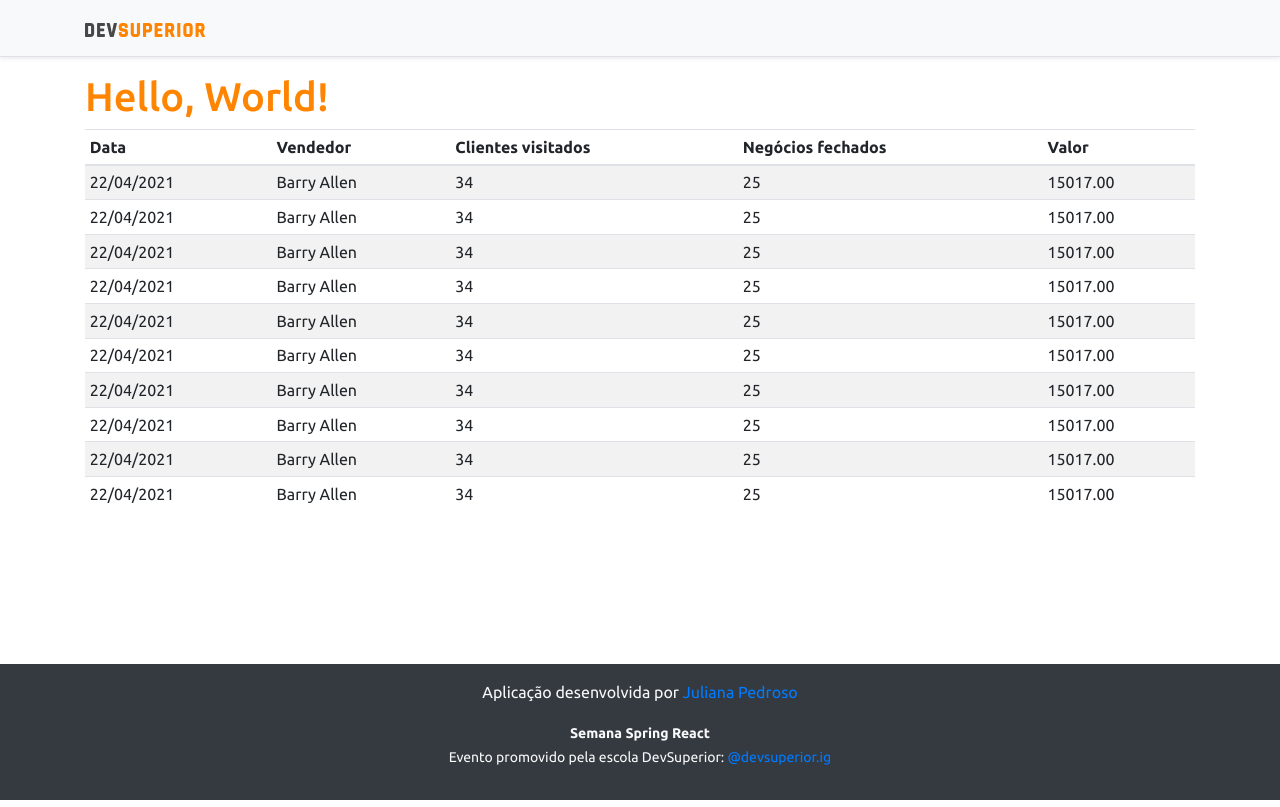
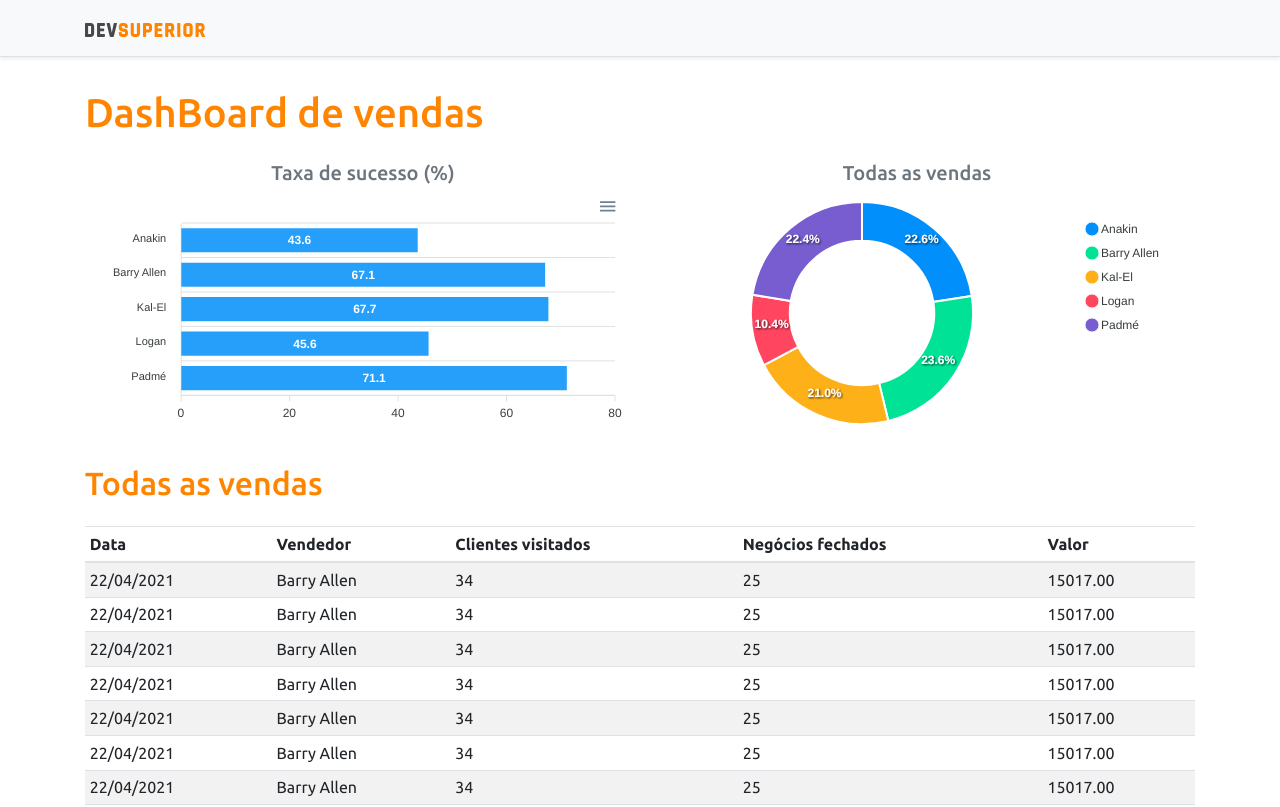
Before and after one commit to julianapedroso/ds-sales, a React (Create React App) app in the folder frontend/: page / in a window 1280 px wide. Shown: the top 807 px of the page. Built offline with nearby package versions, Linux system fonts and the light colour scheme.

Commit message:
componentes estáticos básicos

```diff
--- a/frontend/package.json
+++ b/frontend/package.json
@@ -12,10 +12,12 @@
     "@types/node": "^12.0.0",
     "@types/react": "^17.0.0",
     "@types/react-dom": "^17.0.0",
+    "apexcharts": "^3.26.1",
     "bootstrap": "^4.6.0",
     "jquery": "1.9.1",
     "popper.js": "^1.16.1",
     "react": "^17.0.2",
+    "react-apexcharts": "^1.3.9",
     "react-dom": "^17.0.2",
     "react-scripts": "4.0.3",
     "typescript": "^4.1.2",
--- a/frontend/public/index.html
+++ b/frontend/public/index.html
@@ -10,7 +10,7 @@
       content="Essa aplicação foi desenvolvida na Semana Spring React."
     />
 
-    <title>DS-Sales</title>
+    <title>DS Sales</title>
   </head>
   <body>
     <noscript>Você precisa habilitar o JavaScript para rodar esse app.</noscript>
--- a/frontend/src/App.tsx
+++ b/frontend/src/App.tsx
@@ -1,20 +1,37 @@
 import NavBar from "components/NavBar";
-import Footer from "components/Footer"
-import React from "react";
+import Footer from "components/Footer";
 import DataTable from "components/DataTable";
+import BarChart from "components/BarChart";
+import DonutChart from "components/DonutChart";
 
 const App = () => {
   return (
     <>
       <NavBar />
       <div className="container">
-        <h1 className="text-primary">Hello, World!</h1>
+        <h1 className="text-primary py-3">DashBoard de vendas</h1>
+
+        <div className="row px-3">
+          <div className="col-sm-6">
+            <h5 className="text-center text-secondary">Taxa de sucesso (%)</h5>
+            <BarChart />
+          </div>
+          <div className="col-sm-6">
+            <h5 className="text-center text-secondary">Todas as vendas</h5>
+            <DonutChart />
+          </div>
+        </div>
+
+        <div className="py-3">
+          <h2 className="text-primary">Todas as vendas</h2>
+        </div>
+
         <DataTable />
       </div>
 
       <Footer />
     </>
   );
-}
+};
 
 export default App;
--- /dev/null
+++ b/frontend/src/components/BarChart/index.tsx
@@ -0,0 +1,34 @@
+import Chart from "react-apexcharts";
+
+const BarChart = () => {
+  const options = {
+    plotOptions: {
+      bar: {
+        horizontal: true,
+      },
+    },
+  };
+
+  const mockData = {
+    labels: {
+      categories: ["Anakin", "Barry Allen", "Kal-El", "Logan", "Padmé"],
+    },
+    series: [
+      {
+        name: "% Sucesso",
+        data: [43.6, 67.1, 67.7, 45.6, 71.1],
+      },
+    ],
+  };
+
+  return (
+      <Chart
+        options={{ ...options, xaxis: mockData.labels}}
+        series={mockData.series}
+        type="bar"
+        height="240"
+    />
+  )
+};
+
+export default BarChart;
--- /dev/null
+++ b/frontend/src/components/DonutChart/index.tsx
@@ -0,0 +1,26 @@
+import Chart from "react-apexcharts";
+
+const DonutChart = () => {
+    const mockData = {
+        series: [477138, 499928, 444867, 220426, 473088],
+        labels: ['Anakin', 'Barry Allen', 'Kal-El', 'Logan', 'Padmé']
+    }
+
+    const options = {
+        legend: {
+            show: true
+        }
+    }
+
+    return (
+        <Chart
+        options={{ ...options, labels: mockData.labels}}
+        series={mockData.series}
+        type="donut"
+        height="240"
+    />
+
+        )
+}
+
+export default DonutChart;
```
Also changed, not shown: 1 other file (tests, documents, lock files or other folders).
